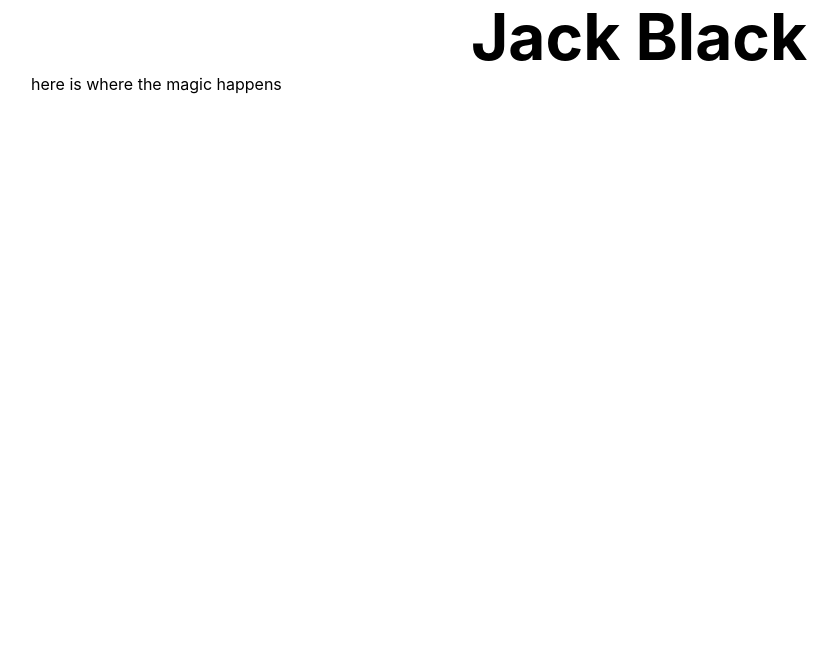
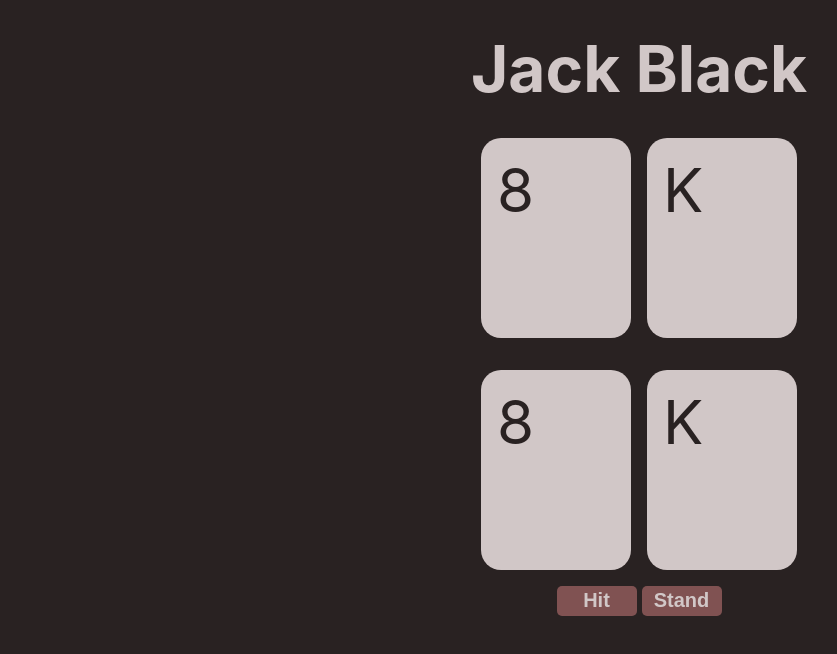
Before and after one commit to liamdoka/blackJack, a Next.js app: page / in a window 1280 px wide. Shown: the top 654 px of the page, without its empty margins (1-838 px from the left). Built offline with nearby package versions, Linux system fonts and the light colour scheme.

Commit message:
setup game board

```diff
--- /dev/null
+++ b/components/board.js
@@ -0,0 +1,20 @@
+import Card from "./card.js"
+import styles from "./board.module.scss";
+
+export default function Board({ playerHand, dealerHand }) {
+
+    return (
+        <div className={styles.board}>
+            <div className={styles.dealer}>
+                {dealerHand.map((card) => (
+                    <Card props={card} key={card.key} />
+                ))}
+            </div>
+            <div className={styles.player}>
+                {playerHand.map((card) => (
+                    <Card props={card} key={card.key} />
+                ))}
+            </div>
+        </div>
+    )
+}
--- /dev/null
+++ b/components/board.module.scss
@@ -0,0 +1,31 @@
+@import '../styles/config';
+
+.board {
+    min-width: fit-content;
+    margin: auto;
+    display: flex;
+    justify-content: center;
+    align-items: center;
+    flex-wrap: wrap;
+    gap: 2rem;
+
+    .dealer {
+        flex: 1 0 60%;
+        display: flex;
+        flex-direction: row;
+        align-items: center;
+        justify-content: center;
+        flex-wrap: nowrap;
+        gap: 1rem;
+    }
+
+    .player {
+        flex: 1 0 60%;
+        display: flex;
+        flex-direction: row;
+        align-items: center;
+        justify-content: center;
+        flex-wrap: nowrap;
+        gap: 1rem;
+    }
+}
--- /dev/null
+++ b/components/card.js
@@ -0,0 +1,17 @@
+import styles from "./card.module.scss";
+
+export default function Card({ props }) {
+
+    const handleClick = ({ target }) => {
+        console.log(target)
+    }
+
+    return (
+        <div className={styles.card} onClick={handleClick}>
+            <div className={styles.data}>
+                <span>{props.number}</span>
+                <i className={`${styles.suit} ${styles[props.suit]}`}></i>
+            </div>
+        </div>
+    )
+}
--- /dev/null
+++ b/components/card.module.scss
@@ -0,0 +1,33 @@
+@import '../styles/config';
+
+.card {
+    background-color: $background-text-color;
+    padding: 1em;
+    border-radius: 20px;
+    width: 150px;
+    height: 200px;
+
+    .data {
+        color: $background-layer-one;
+        font-size: 60px;
+    }
+}
+
+.suit {
+
+    .spades::after {
+        content: "\2660";
+    }
+
+    .diams::after {
+        content: "\2666";
+    }
+
+    .hearts::after {
+        content: "\2665";
+    }
+
+    .clubs::after {
+        content: "\2663";
+    }
+}
--- /dev/null
+++ b/components/controls.js
@@ -0,0 +1,19 @@
+import styles from './controls.module.scss'
+
+export default function Controls() {
+
+    const hit = () => {
+        console.log("hit")
+    }
+
+    const stand = () => {
+        console.log("stand")
+    }
+
+    return (
+     <div className={styles.controls}>
+         <button className={styles.button} onClick={hit}>Hit</button>
+         <button className={styles.button} onClick={stand}>Stand</button>
+     </div>
+    )
+}
--- /dev/null
+++ b/components/controls.module.scss
@@ -0,0 +1,29 @@
+@import '../styles/config';
+
+.controls {
+    min-width: 600px;
+    display: flex;
+    margin: auto;
+    padding: 1em;
+    justify-content: center;
+    align-items: center;
+
+    gap: 5px;
+
+    .button {
+        border: none;
+        border-radius: 5px;
+        min-height: 30px;
+        min-width: 80px;
+        background-color: $primary-accent-color;
+        color: $background-text-color;
+        font-weight: bold;
+        font-size: 20px;
+        cursor: pointer;
+
+        &:hover{
+            transition: 0.2s;
+            background-color: rgba($primary-accent-color, 0.8);
+        }
+    }
+}
--- a/pages/_app.js
+++ b/pages/_app.js
@@ -1,4 +1,4 @@
-import '../styles/globals.css'
+import '../styles/globals.scss'
 
 function MyApp({ Component, pageProps }) {
   return <Component {...pageProps} />
--- a/pages/index.js
+++ b/pages/index.js
@@ -1,7 +1,18 @@
 import Head from 'next/head'
+import Board from '../components/board'
+import Controls from '../components/controls'
 import styles from '../styles/Home.module.scss'
 
 export default function Home() {
+
+  const playerHand = [{number: '8', suit: 'spades', value: 8}, {number: 'K', suit: 'hearts', value: 10}];
+  const dealerHand = [{number: '8', suit: 'spades', value: 8}, {number: 'K', suit: 'hearts', value: 10}];
+
+  for (let i = 0; i < playerHand.length; i++) {
+    playerHand[i]['key'] = i + playerHand.length;
+    dealerHand[i]['key'] = i;
+  }
+
   return (
     <div className={styles.container}>
       <Head>
@@ -12,7 +23,8 @@
 
       <h1 className={styles.title}>Jack Black</h1>
       <section>
-        <div>here is where the magic happens</div>
+        <Board playerHand={playerHand} dealerHand={dealerHand} />
+        <Controls />
       </section>
     </div>
   )
--- a/styles/Home.module.scss
+++ b/styles/Home.module.scss
@@ -23,17 +23,7 @@
   text-align: center;
   line-height: 1.15;
   font-size: 4rem;
-
-  a {
-    color: #0070f3;
-    text-decoration: none;
-
-    &:hover,
-    &:focus,
-    &:active {
-      text-decoration: underline;
-    }
-  }
+  padding: 2rem;
 }
 
 .grid {
--- a/styles/_config.scss
+++ b/styles/_config.scss
@@ -0,0 +1,3 @@
+$background-layer-one: #292222;
+$background-text-color: #D1C7C7;
+$primary-accent-color: #805252;
--- a/styles/globals.css
+++ b/styles/globals.scss
@@ -1,9 +1,13 @@
+@import "config";
+
 html,
 body {
   padding: 0;
   margin: 0;
   font-family: -apple-system, BlinkMacSystemFont, Segoe UI, Roboto, Oxygen,
     Ubuntu, Cantarell, Fira Sans, Droid Sans, Helvetica Neue, sans-serif;
+  background-color: $background-layer-one;
+  color: $background-text-color;
 }
 
 a {
```
